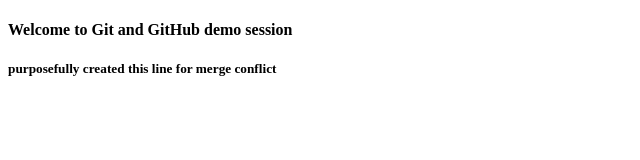
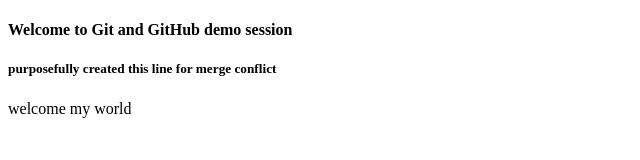
Before and after one commit to malathicse18/GitTraining, a plain HTML site: page frontend/index.html in a window 1280 px wide. Shown: the whole page, without its empty margins (0-640 px from the left). Drawn offline with Linux system fonts and the light colour scheme.

Commit message:
Update index.html

```diff
--- a/frontend/index.html
+++ b/frontend/index.html
@@ -8,5 +8,6 @@
 <body>
     <h4>Welcome to Git and GitHub demo session</h4>
     <h5>purposefully created this line for merge conflict</h5>
+    <p>welcome my world</p>
 </body>
 </html>
```
